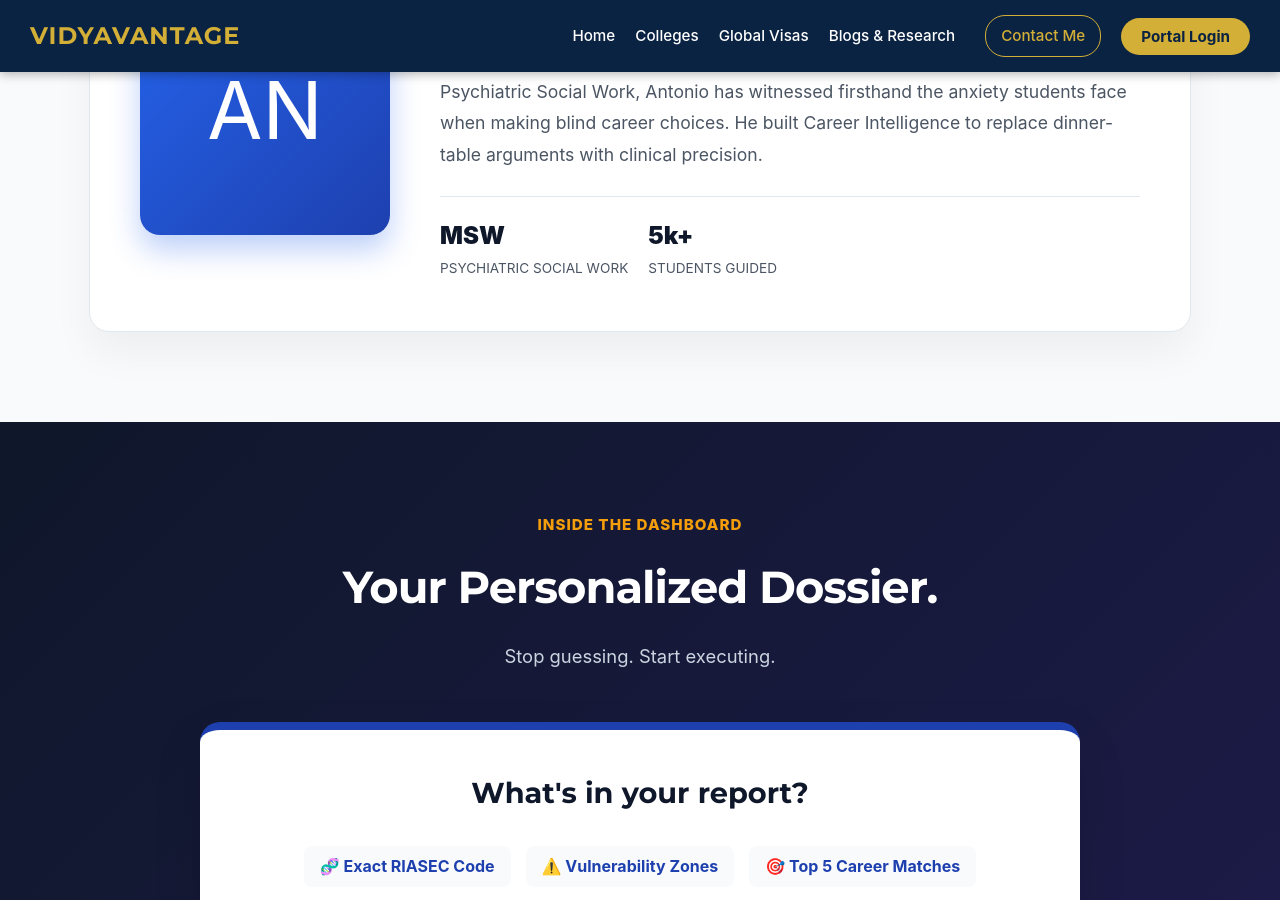
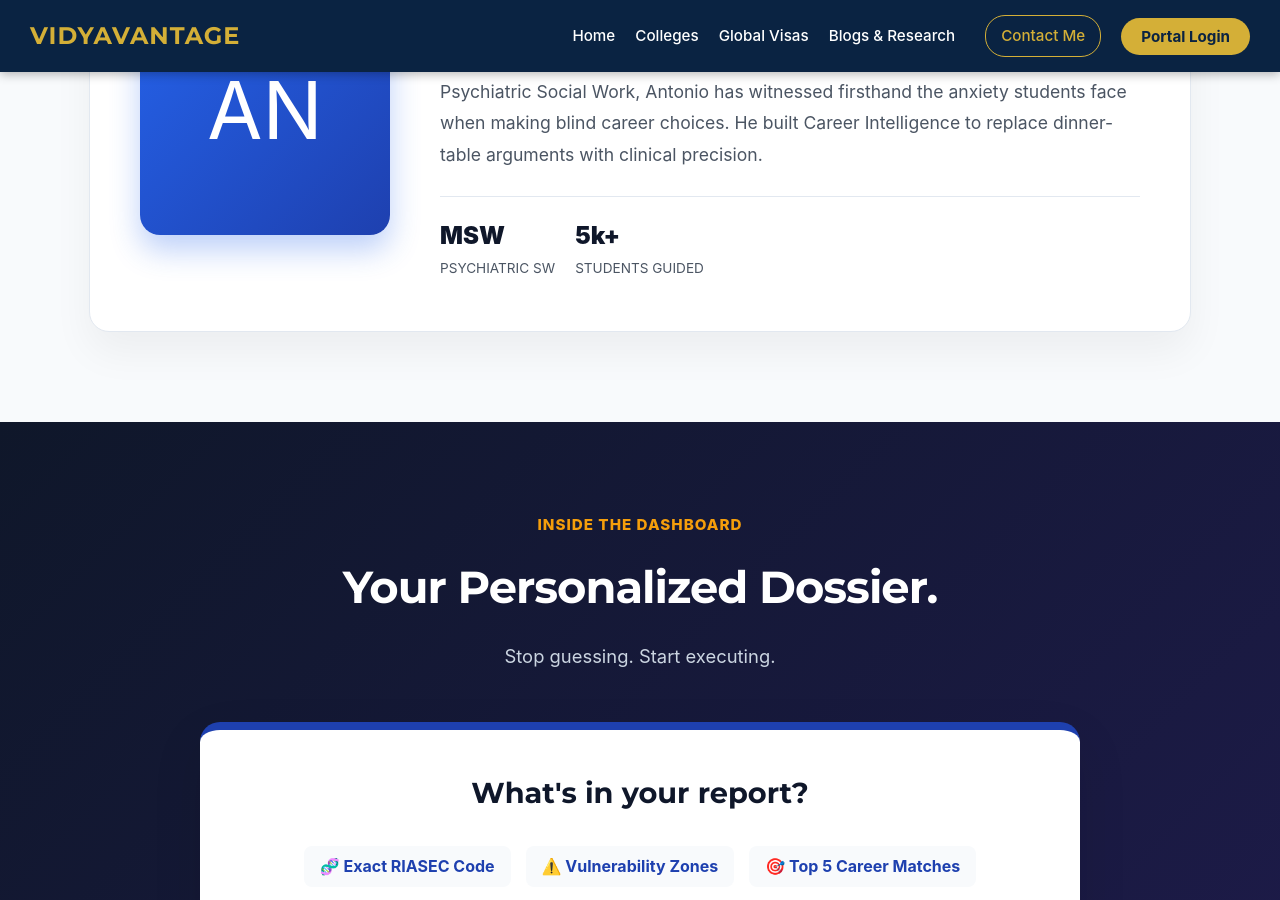
Before and after one commit to antoniovn96/vidyavantage.github.io, a Jekyll site: the page built from index.md, in a window 1280 px wide and 900 px high, scrolled down 4834 px. Built offline with Jekyll 4.4.1, drawn with Linux system fonts in a browser that asks for light colours; comment, search, counter and statistics services are not loaded; some of the changed lines change nothing that is shown.

Commit message:
Update index.md

```diff
--- a/index.md
+++ b/index.md
@@ -2,6 +2,9 @@
 layout: default
 title: Home
 ---
+
+<link rel="preconnect" href="https://images.unsplash.com" crossorigin>
+<link rel="preconnect" href="https://www.gstatic.com" crossorigin>
 
 <style>
   /* --- VARIABLES & RESET --- */
@@ -152,7 +155,7 @@
   .faq-item.active .faq-icon { transform: rotate(45deg); color: var(--primary);}
 
   .blog-grid { display: grid; grid-template-columns: repeat(auto-fit, minmax(300px, 1fr)); gap: 30px; max-width: 1200px; margin: 0 auto;}
-  .blog-card { background: white; border-radius: 16px; border: 1px solid var(--border); overflow: hidden; transition: 0.3s; cursor: pointer;}
+  .blog-card { background: white; border-radius: 16px; border: 1px solid var(--border); overflow: hidden; transition: 0.3s; cursor: pointer; display: block;}
   .blog-card:hover { transform: translateY(-5px); box-shadow: 0 15px 30px rgba(0,0,0,0.08);}
   .blog-img { height: 200px; background: var(--bg-light); display: flex; align-items: center; justify-content: center; font-size: 3rem;}
   .blog-content { padding: 25px; }
@@ -165,7 +168,9 @@
   .trust-badges { display: flex; justify-content: center; gap: 30px; margin-bottom: 20px; flex-wrap: wrap;}
   .t-badge { display: flex; align-items: center; gap: 10px; font-weight: bold; font-size: 0.9rem;}
 
-  /* RESPONSIVE */
+  /* RESPONSIVE & IMAGE OPTIMIZATIONS */
+  img.responsive-img { max-width: 100%; height: auto; display: block; margin: 0 auto; border-radius: 12px; }
+
   @media (max-width: 900px) {
     .hero-wrapper { flex-direction: column; text-align: center; padding-top: 40px; }
     .hero-text { padding-right: 0; margin-bottom: 40px; }
@@ -409,7 +414,7 @@
                 As a professional School Counsellor with an MSW specialized in Medical and Psychiatric Social Work, Antonio has witnessed firsthand the anxiety students face when making blind career choices. He built Career Intelligence to replace dinner-table arguments with clinical precision.
             </p>
             <div class="founder-stats">
-                <div class="f-stat"><strong>MSW</strong><span>Psychiatric Social Work</span></div>
+                <div class="f-stat"><strong>MSW</strong><span>Psychiatric SW</span></div>
                 <div class="f-stat"><strong>5k+</strong><span>Students Guided</span></div>
             </div>
         </div>
```
